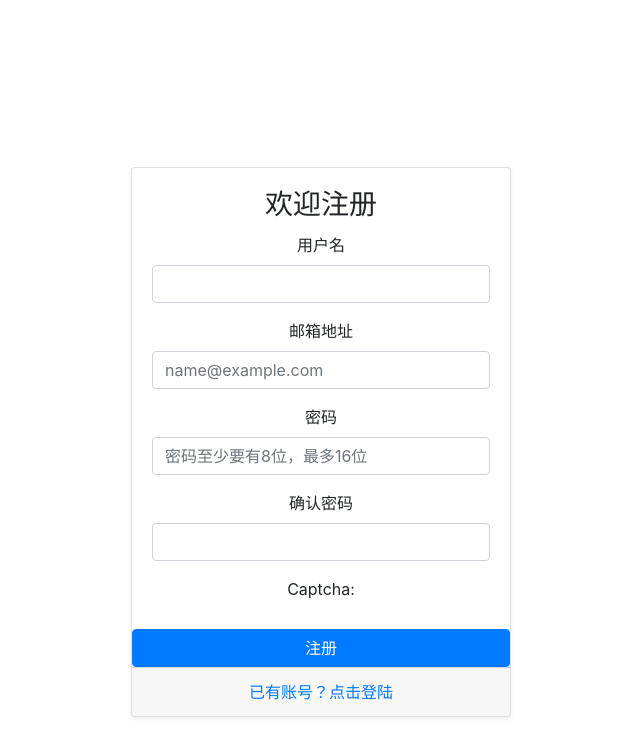
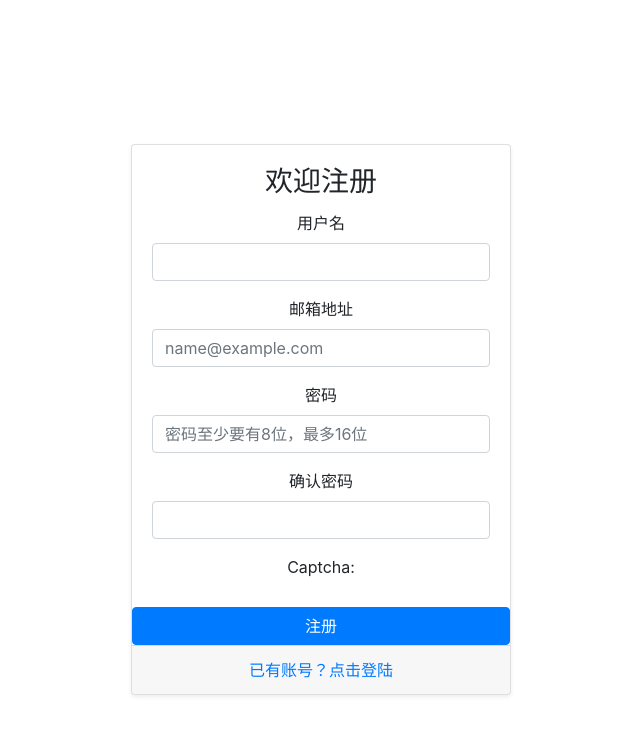
Before and after one commit to zzZ5/compost, a Django app: page /account/register/ in a window 1280 px wide. Shown: the part 56-800 px from the top of the page, without its empty margins (319-959 px from the left). Run offline with Django 3.2, Linux system fonts and the light colour scheme; some libraries are stand-ins or nearby versions.

Commit message:
修改间距

```diff
--- a/account/templates/account/changepassword.html
+++ b/account/templates/account/changepassword.html
@@ -1,7 +1,7 @@
 {% extends "account/includes/base.html" %}
 {% block account %}
 <div class="container  text-center" style="display: flex;">
-    <div class="card shadow-sm mx-auto rounded" style="margin-top: 15%; width: 380px;">
+    <div class="card shadow-sm mx-auto rounded" style="margin-top: 13%; width: 380px;">
       <div class="card-body">
         {% if message %}
           <div class="alert alert-warning alert-dismissible fade show" role="alert">
--- a/account/templates/account/index.html
+++ b/account/templates/account/index.html
@@ -1,7 +1,7 @@
 {% extends "account/includes/base.html" %}
 {% block account %}
 <div class="container  text-center" style="display: flex;">
-    <div class="card shadow-sm mx-auto rounded" style="margin-top: 15%; width: 380px;">
+    <div class="card shadow-sm mx-auto rounded" style="margin-top: 13%; width: 380px;">
       <div class="card-body">
         {% if message %}
           <div class="alert alert-warning alert-dismissible fade show" role="alert">
--- a/account/templates/account/register.html
+++ b/account/templates/account/register.html
@@ -1,7 +1,7 @@
 {% extends "account/includes/base.html" %}
 {% block account %}
 <div class="container  text-center" style="display: flex;">
-    <div class="card shadow-sm mx-auto rounded" style="margin-top: 15%; width: 380px;">
+    <div class="card shadow-sm mx-auto rounded" style="margin-top: 13%; width: 380px;">
         <div class="card-body">
             {% if message %}
             <div class="alert alert-warning alert-dismissible fade show" role="alert">
```
Also changed, not shown: db.sqlite3.
